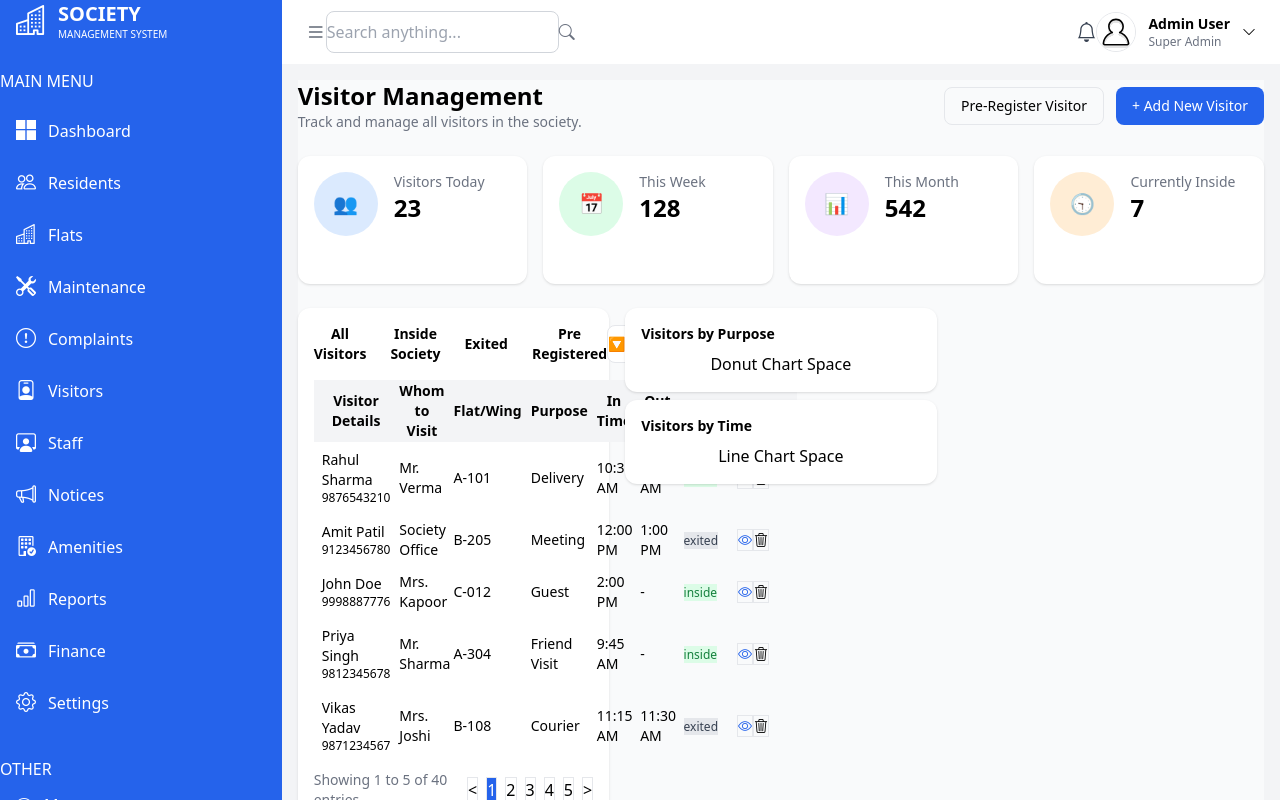
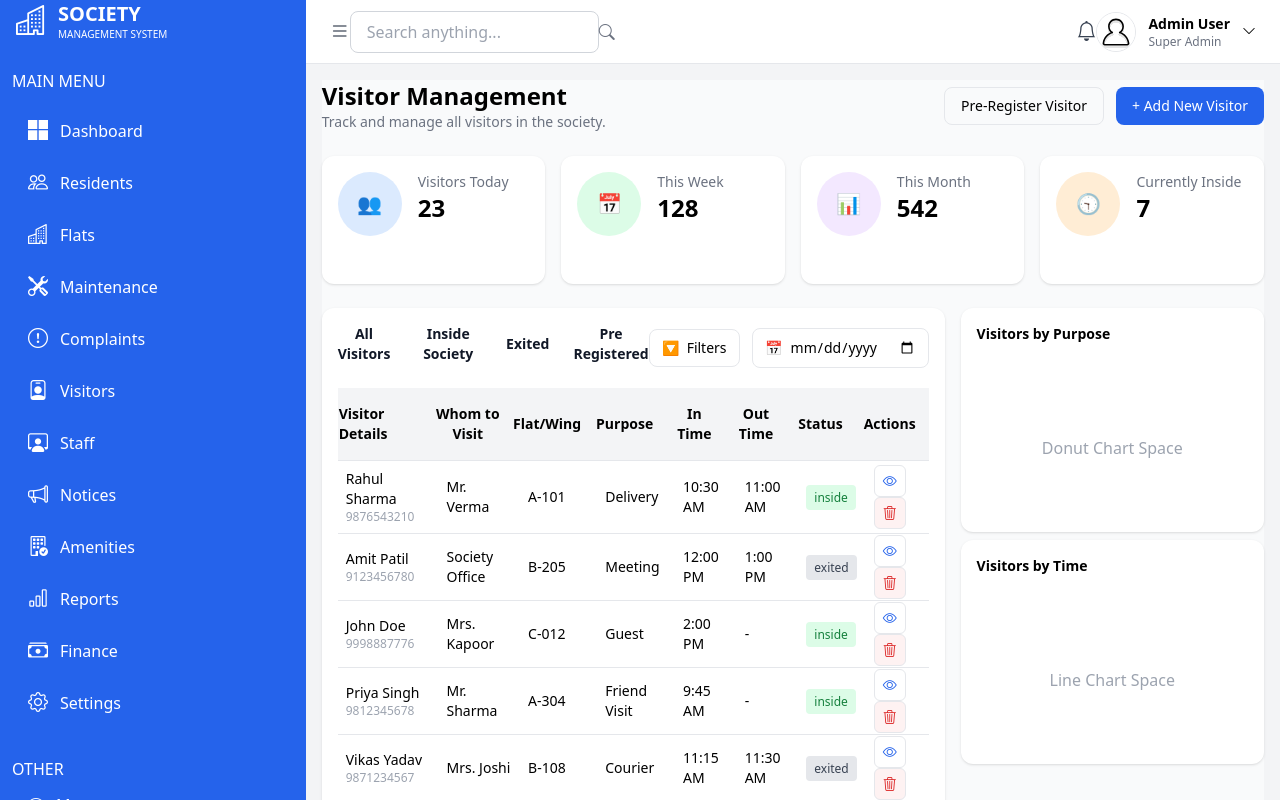
Before and after one commit to classrepo24/societymanagement-react, a React (Create React App) app: page /visitors in a window 1280 px wide. Built offline with nearby package versions, Linux system fonts and the light colour scheme.

Commit message:
layout correct with js file

```diff
--- a/src/pages/visitors/component/InsideVisitorsTable.jsx
+++ b/src/pages/visitors/component/InsideVisitorsTable.js
@@ -10,7 +10,7 @@
      </h2>
 
   <table className="w-full text-sm">
-    <thead className="bg-green-50 border-b">
+    <thead className="bg-green-150 border-b">
       <tr>
         <th className="text-left p-3">Visitor Details</th>
         <th className="text-left">Whom to Visit</th>
--- /dev/null
+++ b/src/pages/visitors/component/VisitorsStatsCard.js
@@ -0,0 +1,81 @@
+import React from "react";
+
+const VisitorStatsCards = () => {
+  const stats = [
+    {
+      title: "Visitors Today",
+      value: "23",
+      icon: "bi-people",
+      bg: "bg-blue-100",
+      iconColor: "text-blue-600",
+      growth: "+15% from yesterday",
+      growthColor: "text-green-600",
+    },
+    {
+      title: "This Week",
+      value: "128",
+      icon: "bi-calendar-week",
+      bg: "bg-green-100",
+      iconColor: "text-green-600",
+      growth: "+12% from last week",
+      growthColor: "text-green-600",
+    },
+    {
+      title: "This Month",
+      value: "542",
+      icon: "bi-person",
+      bg: "bg-purple-100",
+      iconColor: "text-purple-600",
+      growth: "+18% from last month",
+      growthColor: "text-green-600",
+    },
+    {
+      title: "Currently Inside",
+      value: "7",
+      icon: "bi-clock-history",
+      bg: "bg-orange-100",
+      iconColor: "text-orange-500",
+      growth: "As of now",
+      growthColor: "text-gray-500",
+    },
+  ];
+
+  return (
+    <div className="grid grid-cols-1 md:grid-cols-2 xl:grid-cols-4 gap-6">
+      {stats.map((item, index) => (
+        <div
+          key={index}
+          className="bg-white border border-gray-200 rounded-2xl p-6 shadow-sm"
+        >
+          <div className="flex items-center gap-4">
+            {/* Icon */}
+            <div
+              className={`w-16 h-16 rounded-full flex items-center justify-center ${item.bg}`}
+            >
+              <i
+                className={`bi ${item.icon} text-3xl ${item.iconColor}`}
+              ></i>
+            </div>
+
+            {/* Content */}
+            <div>
+              <p className="text-gray-600 text-sm font-medium">
+                {item.title}
+              </p>
+
+              <h2 className="text-4xl font-bold text-slate-900 mt-1">
+                {item.value}
+              </h2>
+
+              <p className={`text-sm mt-2 ${item.growthColor}`}>
+                {item.growth}
+              </p>
+            </div>
+          </div>
+        </div>
+      ))}
+    </div>
+  );
+};
+
+export default VisitorStatsCards;
```
Also changed, not shown: src/pages/visitors/component/VisitorCharts.js (renamed from src/pages/visitors/component/VisitorCharts.jsx), src/pages/visitors/component/VisitorStatsCards.js (renamed from src/pages/visitors/component/VisitorStatsCards.jsx), src/pages/visitors/component/VisitorsTable.js (renamed from src/pages/visitors/component/VisitorsTable.jsx).
